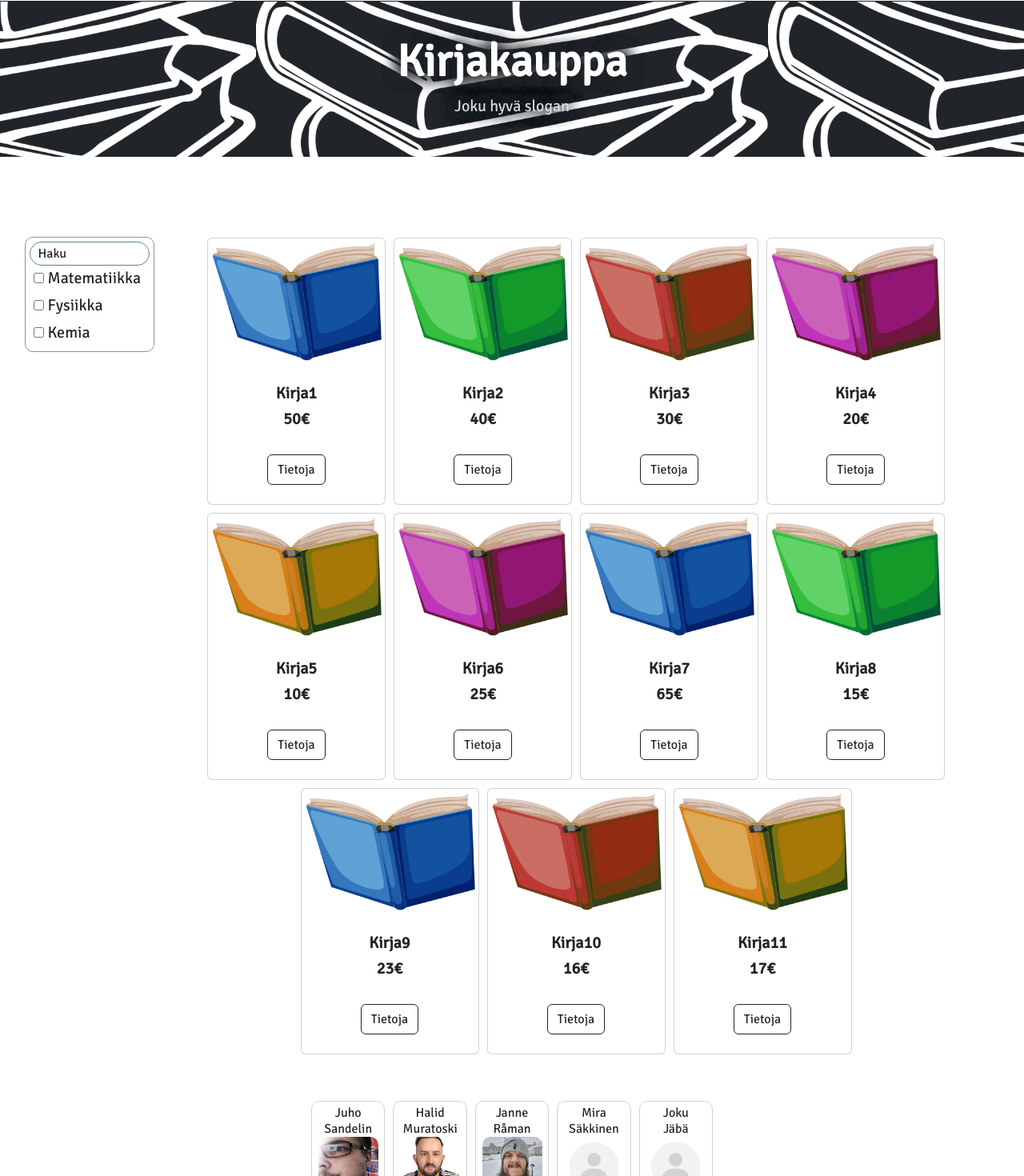
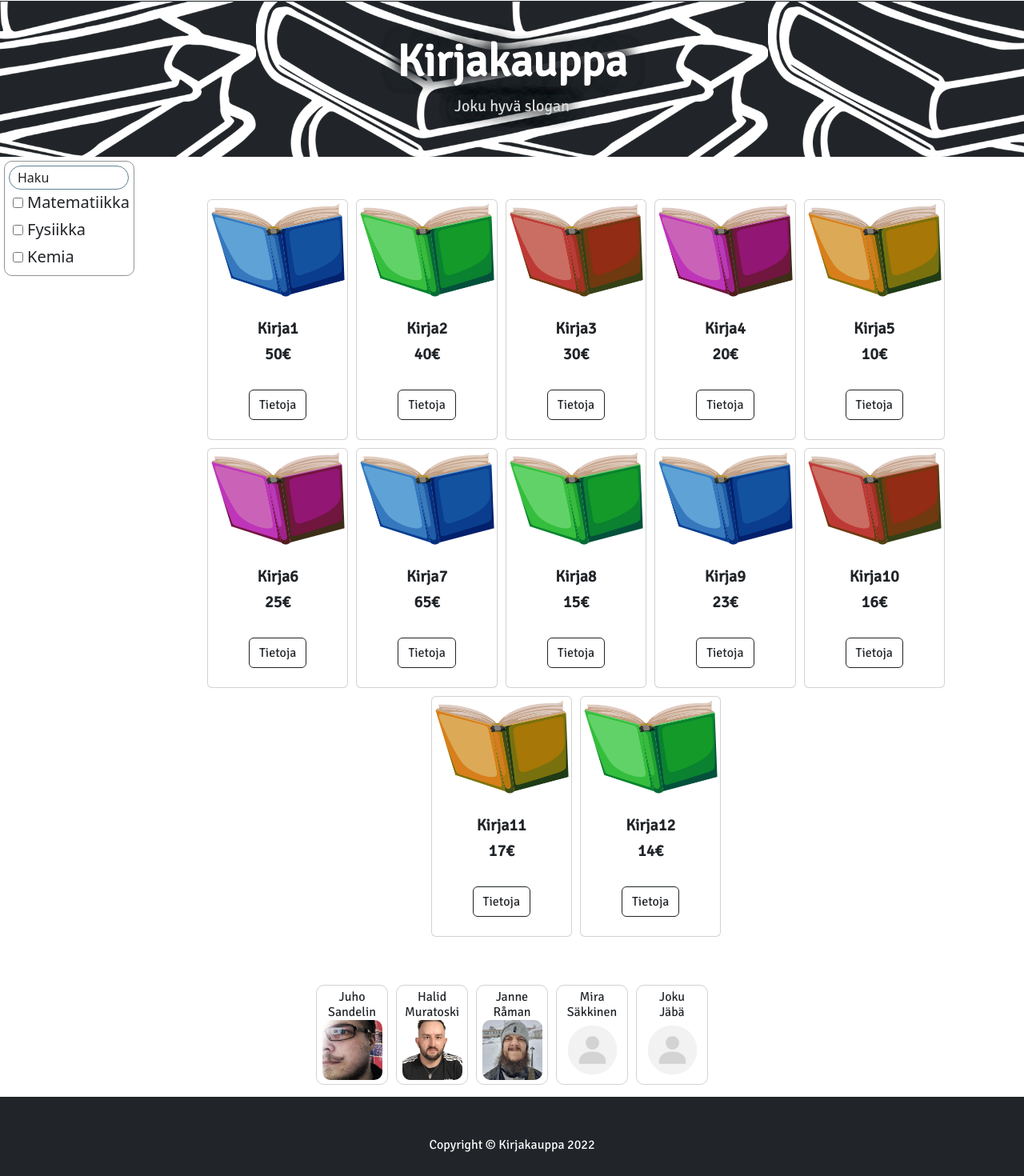
Before and after one commit to hmuratoski/BookShopForUsedBooks, a React (Create React App) app: page / in a window 1280 px wide. Shown: the part 55-1525 px from the top of the page at 80% size. Built offline with nearby package versions, Linux system fonts and the light colour scheme.

Commit message:
fixed scaling issues

```diff
--- a/src/App.js
+++ b/src/App.js
@@ -15,7 +15,6 @@ function App() {
 			<Navbar/>
 			<Header/>
 			<Content/>
-			<Team/>     {/*purkka-ratkaisu esitystä varten, voidaan myöhemmin siirtää about sivulle*/}
 			<Footer/>
 		</div>
 	);
--- a/src/components/catalog.js
+++ b/src/components/catalog.js
@@ -16,14 +16,15 @@ const books = [             //from database
 	{ 'id': '8', 'image': require('../images/product2.png'), 'price': '15', 'name': 'Kirja8' },
 	{ 'id': '9', 'image': require('../images/product.png'), 'price': '23', 'name': 'Kirja9' },
 	{ 'id': '10', 'image': require('../images/product3.png'), 'price': '16', 'name': 'Kirja10' },
-	{ 'id': '11', 'image': require('../images/product5.png'), 'price': '17', 'name': 'Kirja11' }
+	{ 'id': '11', 'image': require('../images/product5.png'), 'price': '17', 'name': 'Kirja11' },
+	{ 'id': '12', 'image': require('../images/product2.png'), 'price': '14', 'name': 'Kirja12' }
 ]
 
 export const Catalog = () => {
 	return (
-		<section className="py-5">
+		<section>
 			<div className="container px-4 px-lg-5 mt-5">
-				<div className="row gx-4 gx-lg-5 row-cols-1 row-cols-md-3 row-cols-xl-4 justify-content-center catalogContainer">
+				<div className="row gx-4 gx-lg-5 row-cols-1 row-cols-md-2 row-cols-lg-3 row-cols-xl-5 justify-content-center catalogContainer">
 					{books.map((item) => (
 						<Product key={item.id} productPrice={item.price} productName={item.name} productImage={item.image} />
 					))}
--- a/src/components/category.js
+++ b/src/components/category.js
@@ -10,9 +10,10 @@ export const Category = () => {
 
 	return (
 		<div className="filterOuter">
+			<div className="filterPadding" />
 				<div className="filterWrapper ">
 					<div className="searchFieldWrapper">
-					<input id="searchField" defaultValue="Haku"/>
+						<input id="searchField" defaultValue="Haku" />
 					</div>
 					<div id="tagFilter">
 						{categories.map((item, index) => (
@@ -27,6 +28,7 @@ export const Category = () => {
 						))}
 					</div>
 				</div>
+			<div className="filterPadding" />
 		</div>
 	);
 }
--- a/src/components/footer.js
+++ b/src/components/footer.js
@@ -2,14 +2,20 @@ import React from 'react';
 import 'bootstrap/dist/css/bootstrap.min.css';
 import { language } from '../locale/FI.js'
 import '../css/Footer.css';
+import { Team } from '../components/team'
 
 
 export const Footer = () => {
 	return (
 		<div>
+			<div className="container px-2 px-lg-5 mt-5">
+			<Team/>     {/*purkka-ratkaisu esitystä varten, voidaan myöhemmin siirtää about sivulle*/}
+			</div>
 			<footer className="py-5 bg-dark footer">
 				<div className="container"><p className="m-0 text-center text-white">Copyright &copy; {language.shopName} 2022</p></div>
 			</footer>
+
 		</div>
+
 	);
 }
--- a/src/components/team.js
+++ b/src/components/team.js
@@ -5,8 +5,7 @@ import '../css/About.css';
 
 export const Team = () => {
 	return (
-		<div className="teamWrapper">
-			<div className="teamPadding"/>
+		<div className="teamWrapper row justify-content-center">
 			<div className="profile">
 				<h6>Juho</h6>
 				<h6>Sandelin</h6>
@@ -32,7 +31,6 @@ export const Team = () => {
 				<h6>Jäbä</h6>
 				<img className="profileImage" src={require('../images/team/unknown.png')}/>
 			</div>
-			<div className="teamPadding"/>
 		</div>
 	);
 }
--- a/src/css/About.css
+++ b/src/css/About.css
@@ -7,6 +7,8 @@
 	border-color: #d2d2d2;
 	margin: 5px;
 	padding: 5px;
+	max-width: 90px;
+	width: 90px;
 }
 
 .profileImage {
@@ -16,8 +18,9 @@
 }
 
 .teamWrapper {
+	margin-top: 50px;
 	display: flex;
-	margin-bottom: 50px;
+	margin-bottom: 10px;
 
 }
 
--- a/src/css/Category.css
+++ b/src/css/Category.css
@@ -1,19 +1,20 @@
 .filterOuter {
-	position: fixed;
-	padding-top: 95px;
-	padding-left: 2%;
-	font-family: "regular";
+	position: -webkit-sticky; /* Safari & IE */
+	position: sticky;
+	top: 60px;
+	z-index: 999;
+	width: 100%;
+	display: flex;
 }
 
 .filterWrapper {
-
+	position: absolute;
 	border-radius: 10px;
 	border: solid 1px;
+	background-color: white;
 	border-color: #929292;
 	margin: 5px;
 	padding: 5px;
-	max-height: 350px;
-
 }
 
 .checkboxFilter {
```
Lines whose indentation alone changed are shown as unchanged.
